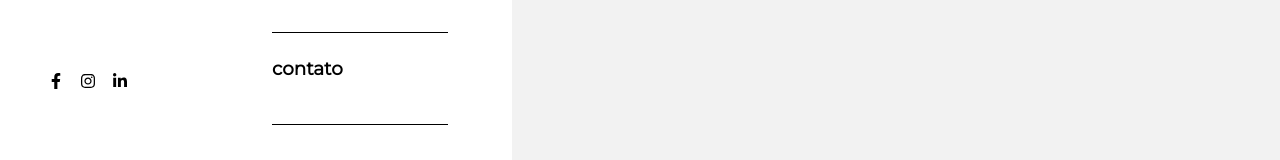
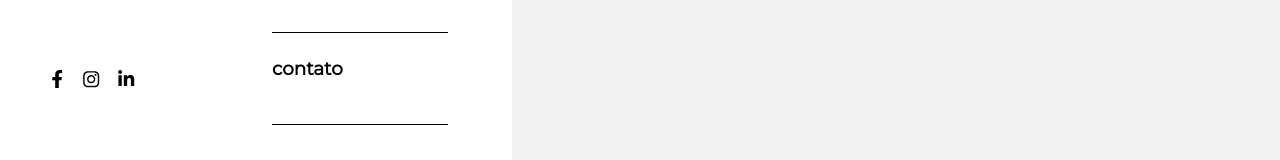
Before and after one commit to vivyribeiro/gb-desafio-final, a React (Create React App) app: page / in a window 1280 px wide. Shown: the part 975-1135 px from the top of the page. Built offline with nearby package versions, Linux system fonts and the light colour scheme.

Commit message:
Update footer.css

```diff
--- a/src/components/Footer/footer.css
+++ b/src/components/Footer/footer.css
@@ -32,7 +32,7 @@
 }
 
 .social-links a{
-    font: 400 calc(var(--subtitle-font-size)-0.25) var(--family-font);
+    font-size: var(--title-font-size);
     color: var(--body-color);
 }
 
```
